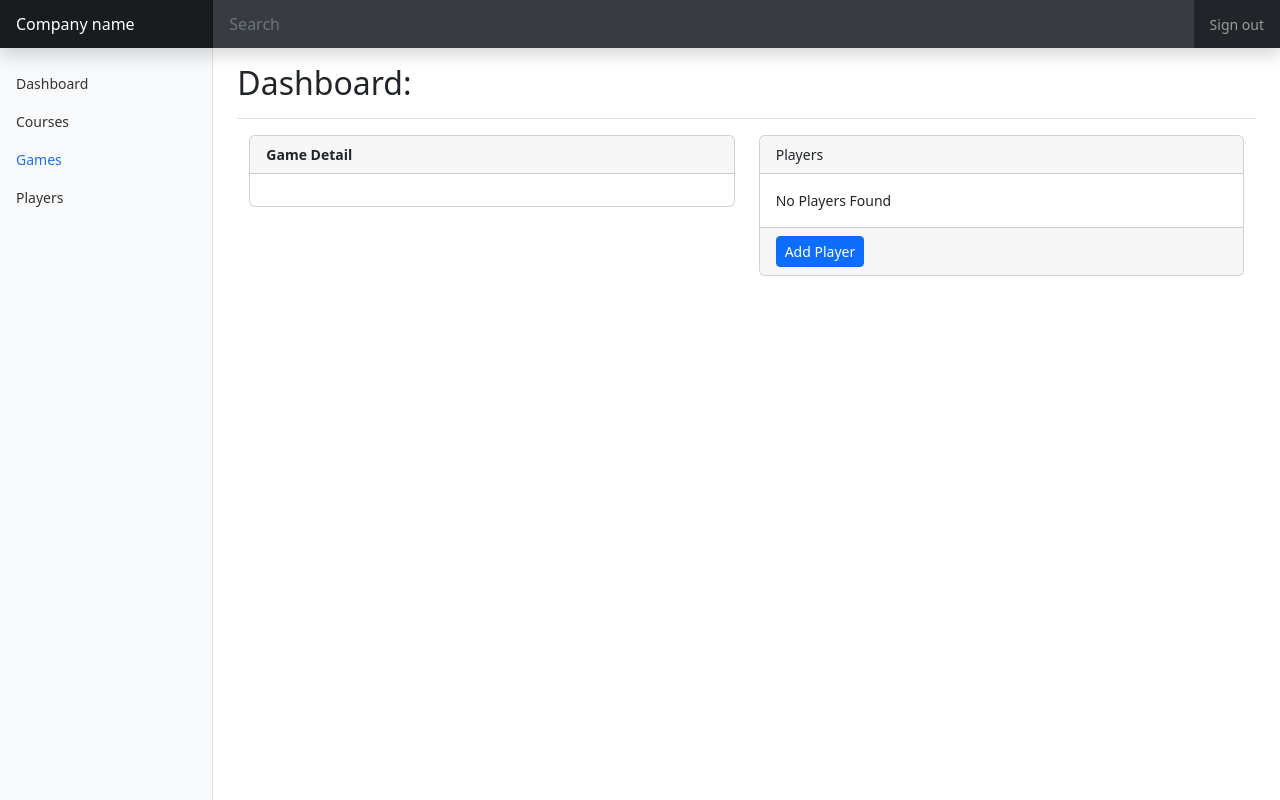
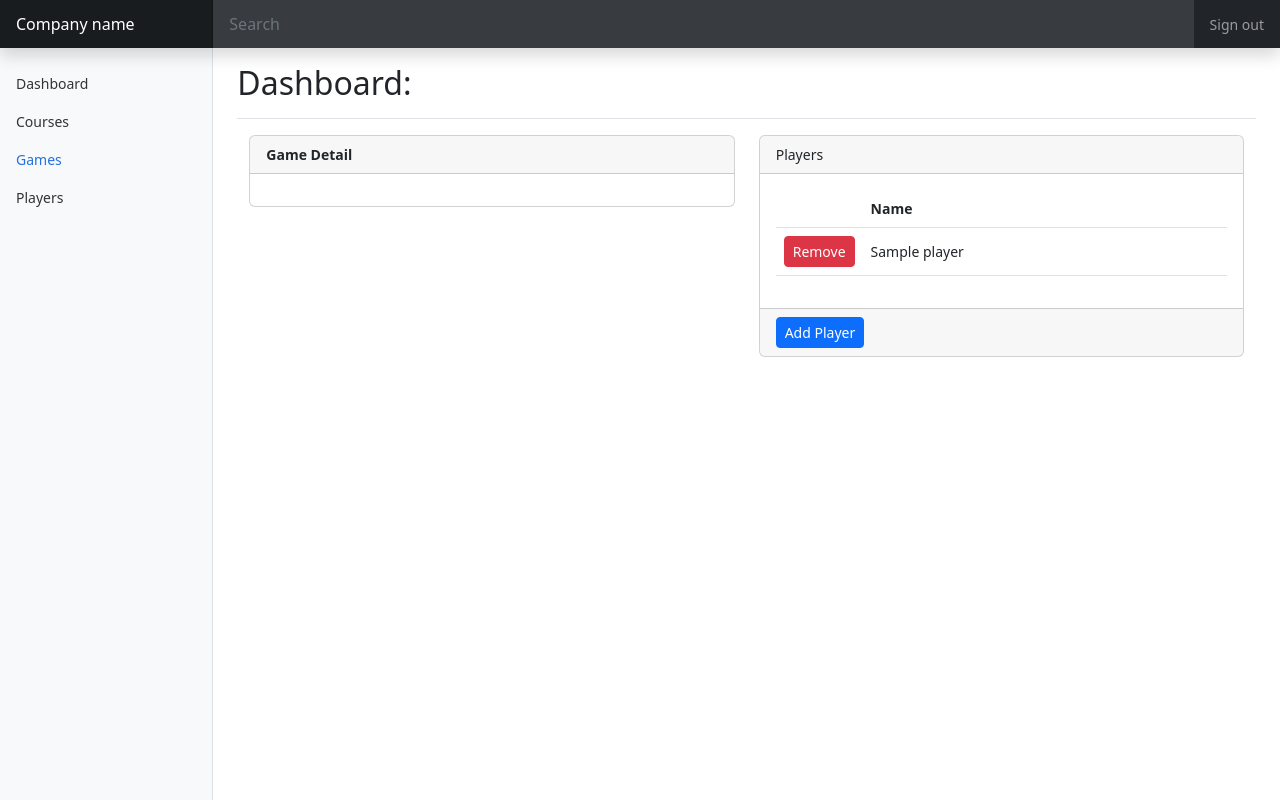
Before and after one commit to rlaneyjr/DjangoGolf, a Django app: page /dashboard/games/1/ in a window 1280 px wide. Run offline with Django 4.2, Linux system fonts and the light colour scheme; tables that the repository leaves empty hold one stand-in row (values such as "Sample post").

Commit message:
Added modal and view to handle adding players to a game

```diff
--- a/app/dashboard/templates/dashboard/game_detail.html
+++ b/app/dashboard/templates/dashboard/game_detail.html
@@ -18,16 +18,55 @@
                 Players
             </div>
             <div class="card-body">
-                {% if player_list %}
-                    {% for player in player_list %}
-
-                    {% endfor %}
+                {% if game_data.players.all %}
+                    <table class="table">
+                        <thead>
+                            <tr>
+                                <th style="width: 5%;">&nbsp;</th>
+                                <th>Name</th>
+                            </tr>
+                        </thead>
+                        <tbody class="align-middle">
+                        {% for player in game_data.players.all %}
+                            <tr>
+                                <td><button type="button" class="btn btn-danger btn-sm">Remove</button></td>
+                                <td>{{player.name}}</td>
+                            </tr>
+                        {% endfor %}
+                        </tbody>
+                    </table>
                 {% else %}
                     <p class="card-text">No Players Found</p>
                 {% endif %}
             </div>
             <div class="card-footer">
-                <a href="#" class="btn btn-primary btn-sm">Add Player</a>
+                <button type="button" class="btn btn-primary btn-sm" data-bs-toggle="modal" data-bs-target="#add-player-modal">Add Player</button>
+            </div>
+        </div>
+    </div>
+</div>
+
+<div class="modal fade" id="add-player-modal" tabindex="-1" aria-labelledby="add-player-modal-label" aria-hidden="true">
+    <div class="modal-dialog">
+        <div class="modal-content">
+            <div class="modal-header">
+                <h5 class="modal-title" id="add-player-modal-label">Add player to game</h5>
+                <button type="button" class="btn-close" data-bs-dismiss="modal" aria-label="Close"></button>
+            </div>
+            <div class="modal-body">
+                <div>
+                    <label class="form-label">Player:</label>
+                    <select id="add-player-select" class="form-select">
+                        <option value="none">Select a player...</option>
+                        {% for player in player_list %}
+                            <option value="{{player.id}}">{{player.name}}</option>
+                        {% endfor %}
+                    </select>
+                </div>
+            </div>
+            <div class="modal-footer">
+                <button type="button" class="btn btn-secondary" data-bs-dismiss="modal">Close</button>
+                <button type="button" class="btn btn-primary" id="add-player-button">Add</button>
             </div>
         </div>
     </div>
@@ -36,4 +75,43 @@
 
 {% block page_styles %}{% endblock %}
 
-{% block page_scripts %}{% endblock %}
+{% block page_scripts %}
+<script>
+    const gameId = "{{game_data.id}}";
+    const addPlayerUrl = "{% url 'dashboard:ajax_add_player_to_game' %}";
+    const csrfToken = "{{csrf_token}}";
+
+    document.getElementById("add-player-button").addEventListener("click", async (event) => {
+        const playerId = document.getElementById("add-player-select").value;
+        if (playerId == "none") {
+            return;
+        }
+
+        const data = {
+            playerId: document.getElementById("add-player-select").value,
+            game: gameId
+        }
+
+        try {
+            const response = await fetch(addPlayerUrl, {
+                method: "POST",
+                headers: {
+                    "X-CSRFToken": csrfToken,
+                    "Content-Type": "application/json"
+                },
+                body: JSON.stringify(data)
+            });
+            if (!response.ok) {
+                throw new Error("Error sending request");
+                return;
+            }
+            const jsonData = await response.json();
+            if (jsonData.status === "success") {
+                return window.location.reload(true);
+            }
+        } catch(e) {
+            alert("Error: " + e.message);
+        }
+    });
+</script>
+{% endblock %}
--- a/app/dashboard/urls.py
+++ b/app/dashboard/urls.py
@@ -16,4 +16,10 @@ urlpatterns = [
     path("players/<int:pk>/", views.player_detail, name="player_detail"),
     path("players/add/", views.create_player, name="create_player"),
     path("players/<int:pk>/edit/", views.edit_player, name="edit_player"),
+    # ajax
+    path(
+        "ajax/add-player-to-game/",
+        views.ajax_add_player_to_game,
+        name="ajax_add_player_to_game",
+    ),
 ]
--- a/app/dashboard/views.py
+++ b/app/dashboard/views.py
@@ -1,5 +1,7 @@
+import json
 from django.shortcuts import render, redirect, get_object_or_404
 from django.contrib import messages
+from django.http import JsonResponse, HttpResponseBadRequest
 from home import models as home_models
 from . import forms
 from . import utils
@@ -78,7 +80,12 @@ def game_list(request):
 
 def game_detail(request, pk):
     game_data = get_object_or_404(home_models.Game, pk=pk)
-    return render(request, "dashboard/game_detail.html", {"game_data": game_data})
+    player_list = home_models.Player.objects.all().exclude(game__in=[game_data.id])
+    return render(
+        request,
+        "dashboard/game_detail.html",
+        {"game_data": game_data, "player_list": player_list},
+    )
 
 
 def player_list(request):
@@ -114,3 +121,19 @@ def edit_player(request, pk):
     else:
         form = forms.PlayerForm(instance=player_data)
     return render(request, "dashboard/create_player.html", {"form": form})
+
+
+def ajax_add_player_to_game(request):
+    data = json.loads(request.body)
+    if not all([data["playerId"], data["game"]]):
+        return HttpResponseBadRequest("Missing Data")
+    game_data = home_models.Game.objects.filter(pk=data["game"]).first()
+    player_data = home_models.Player.objects.filter(pk=data["playerId"]).first()
+    if not all([game_data, player_data]):
+        return HttpResponseBadRequest("Unable to find either game or player")
+
+    if player_data in game_data.players.all():
+        return HttpResponseBadRequest("Player already part of game")
+
+    game_data.players.add(player_data)
+    return JsonResponse({"status": "success"})
```
